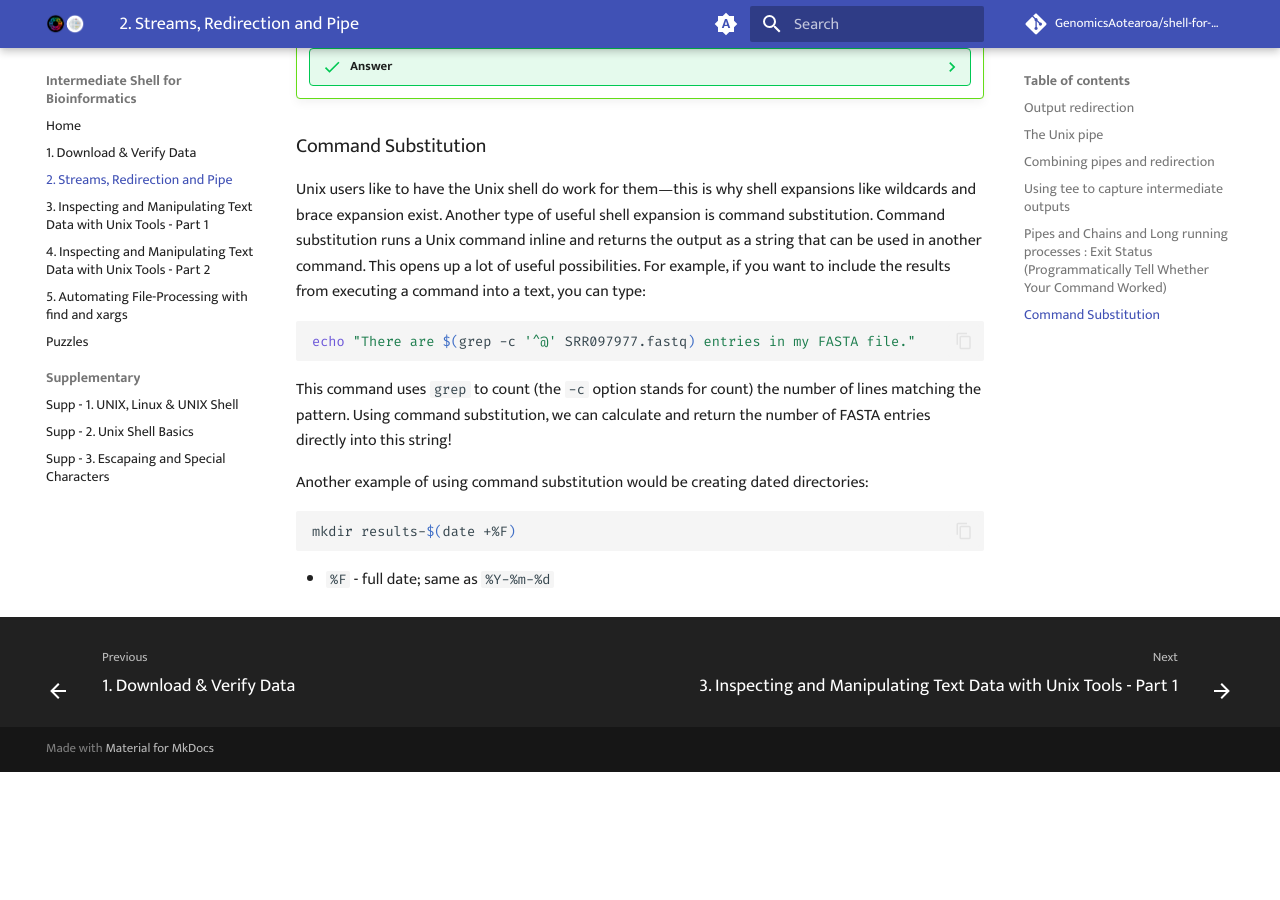
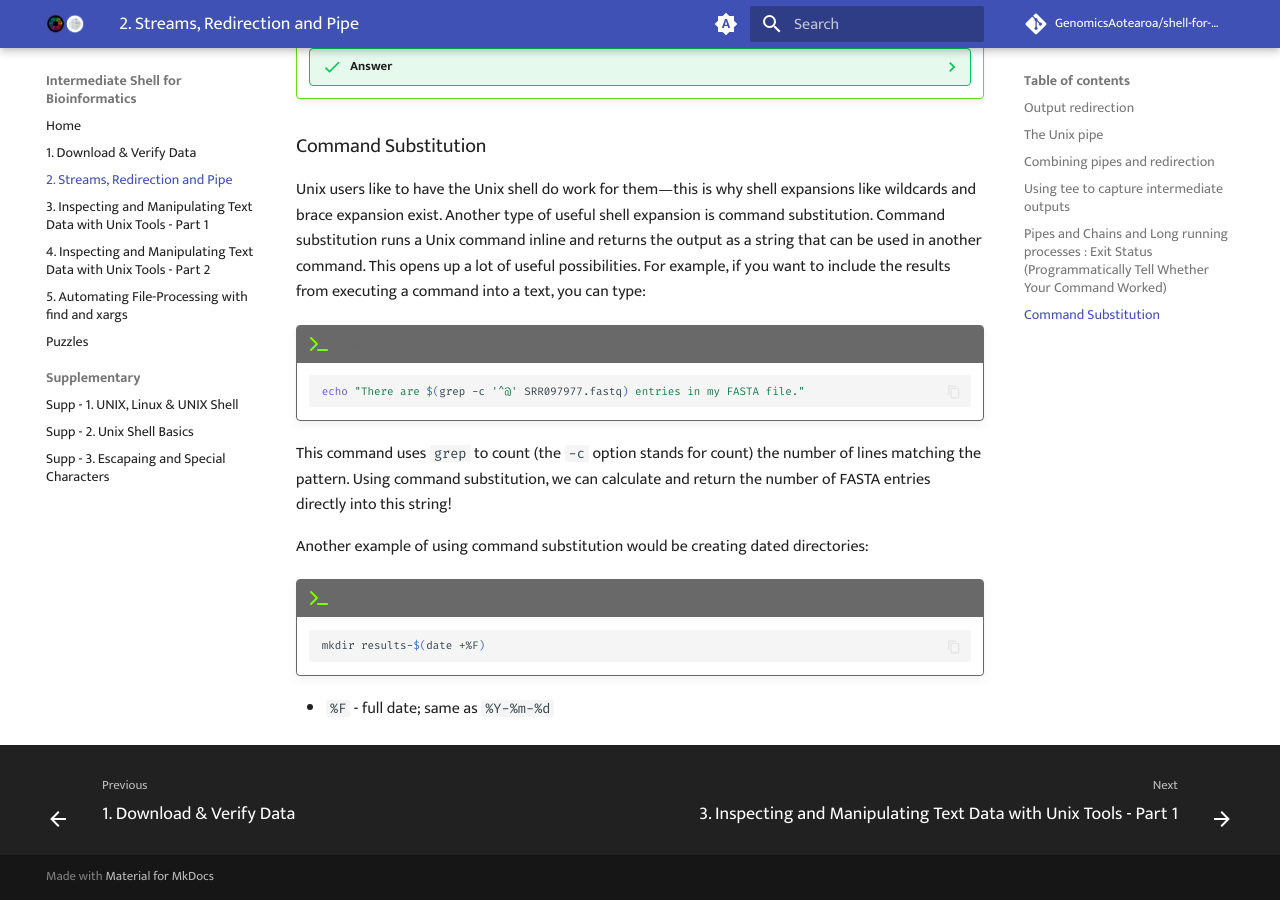
Before and after one commit to GenomicsAotearoa/shell-for-bioinformatics, an MkDocs documentation site: the page built from docs/3_streams_red_pipe.md, in a window 1280 px wide and 900 px high, scrolled down 6221 px. Built offline with MkDocs 1.6.1 and Material for MkDocs 9.7.7, drawn with Linux system fonts in a browser that asks for light colours; comment, search, counter and statistics services are not loaded; before the commit the page ends 6993 px from its top, so only the background shows below that.

Commit message:
update code admonition

````diff
--- a/docs/3_streams_red_pipe.md
+++ b/docs/3_streams_red_pipe.md
@@ -330,16 +330,20 @@ By contrast, `program1 input.txt > intermediate-results.txt || echo "warning: an
 
 Unix users like to have the Unix shell do work for them—this is why shell expansions like wildcards and brace expansion exist. Another type of useful shell expansion is command substitution. Command substitution runs a Unix command inline and returns the output as a string that can be used in another command. This opens up a lot of useful possibilities. For example, if you want to include the results from executing a command into a text, you can type:
 
-```bash
-echo "There are $(grep -c '^@' SRR097977.fastq) entries in my FASTA file."
-```
+!!! terminal "code"
+
+    ```bash
+    echo "There are $(grep -c '^@' SRR097977.fastq) entries in my FASTA file."
+    ```
 
 This command uses `grep` to count (the `-c` option stands for count) the number of lines matching the pattern. Using command substitution, we can calculate and return the number of FASTA entries directly into this string!
 
 Another example of using command substitution would be creating dated directories:
 
-```bash
-mkdir results-$(date +%F)
-```
+!!! terminal "code"
+
+    ```bash
+    mkdir results-$(date +%F)
+    ```
 
 * `%F` - full date; same as `%Y-%m-%d`
````
